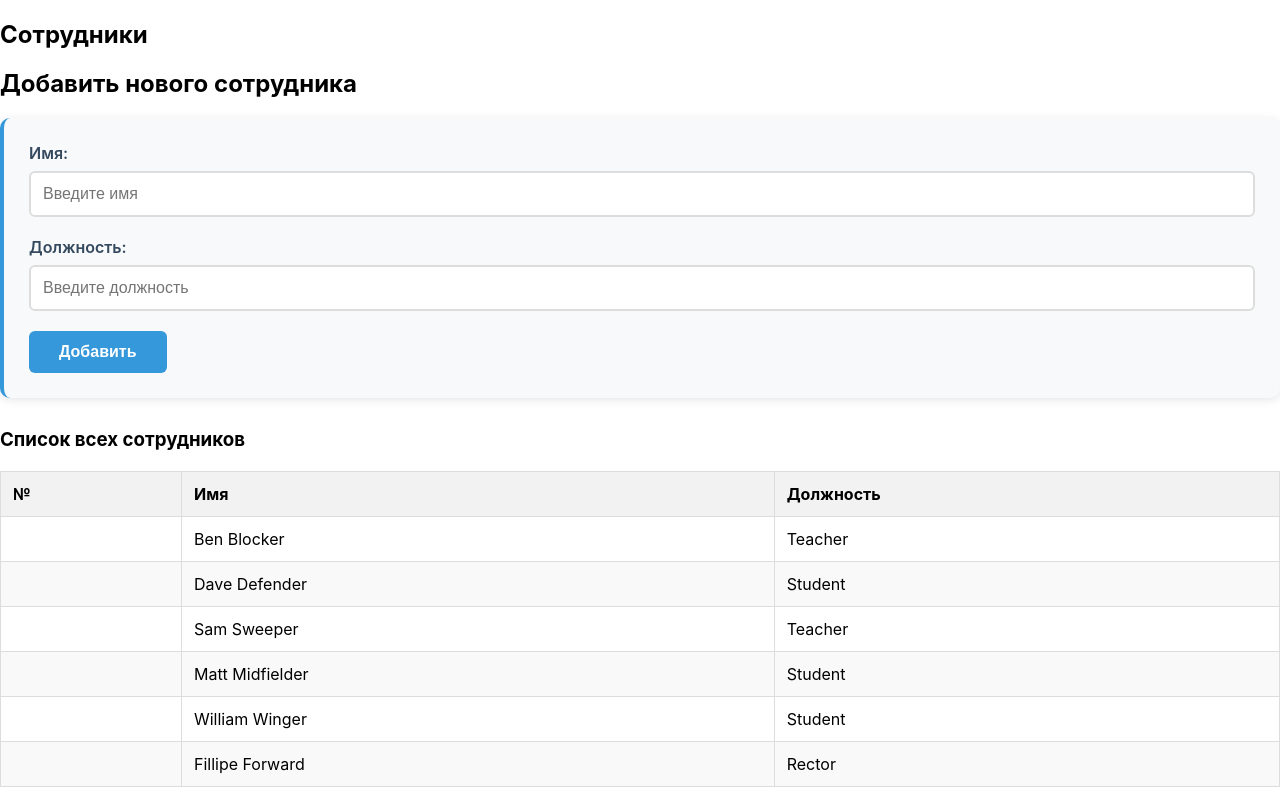
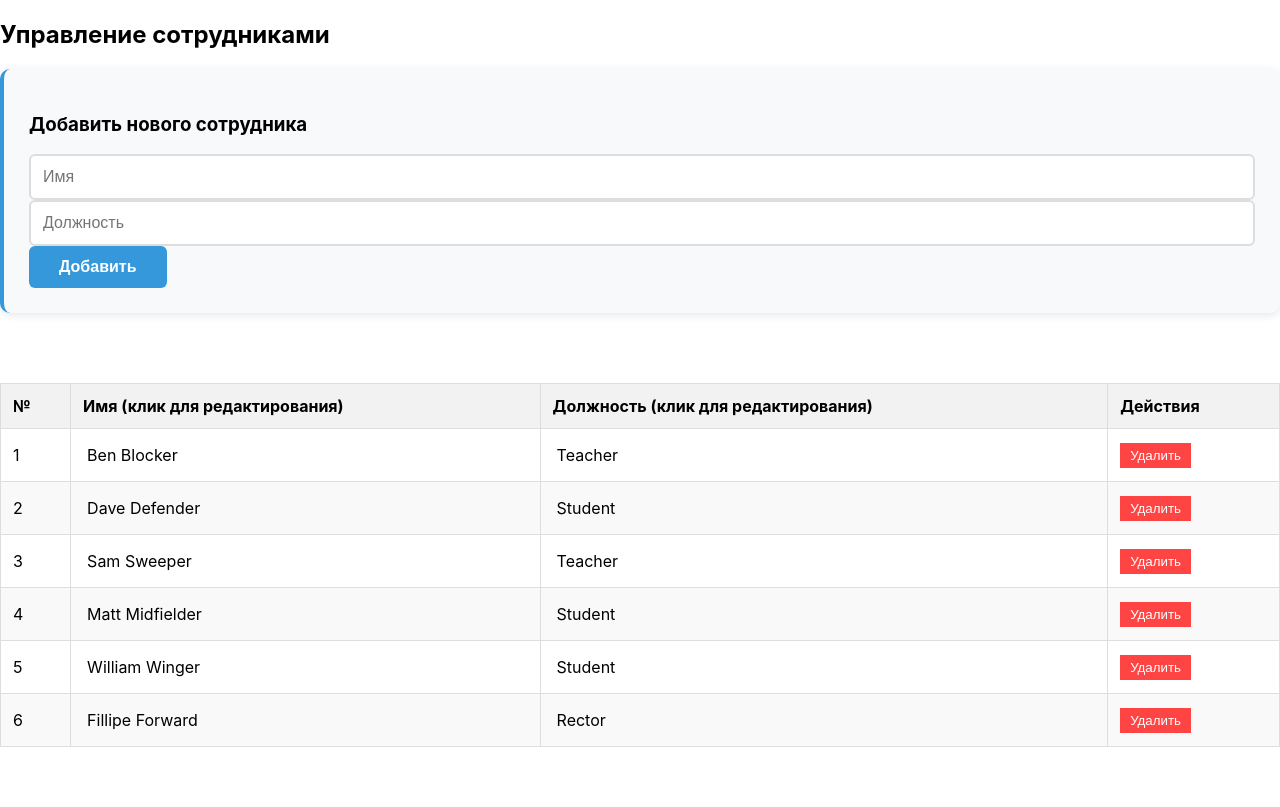
Before and after one commit to top-secret666/-, a React (Create React App) app: page / in a window 1280 px wide. Built offline with nearby package versions, Linux system fonts and the light colour scheme.

Commit message:
fix: correcting names and renderings

```diff
--- a/src/employees/Employees.js
+++ b/src/employees/Employees.js
@@ -1,14 +1,16 @@
-import Form from "./components/Form"
-import Table from "./components/Table"
+"use client"
 
-const Employees = ({ employees }) => {
+import AddForm from "./components/AddForm"
+import EditableTable from "./components/EditableTable"
+
+const Employees = ({ employees, onAdd, onUpdate, onDelete }) => {
   return (
     <div>
-      <h2>Сотрудники</h2>
+      <h2>Управление сотрудниками</h2>
 
-      <Form title="Добавить нового сотрудника" buttonText="Добавить" showSalary={true} />
-
-      <Table data={employees} showNumbers={true} title="Список всех сотрудников" />
+      <AddForm onAdd={onAdd} />
+      <br />
+      <EditableTable data={employees} onUpdate={onUpdate} onDelete={onDelete} />
     </div>
   )
 }
```
